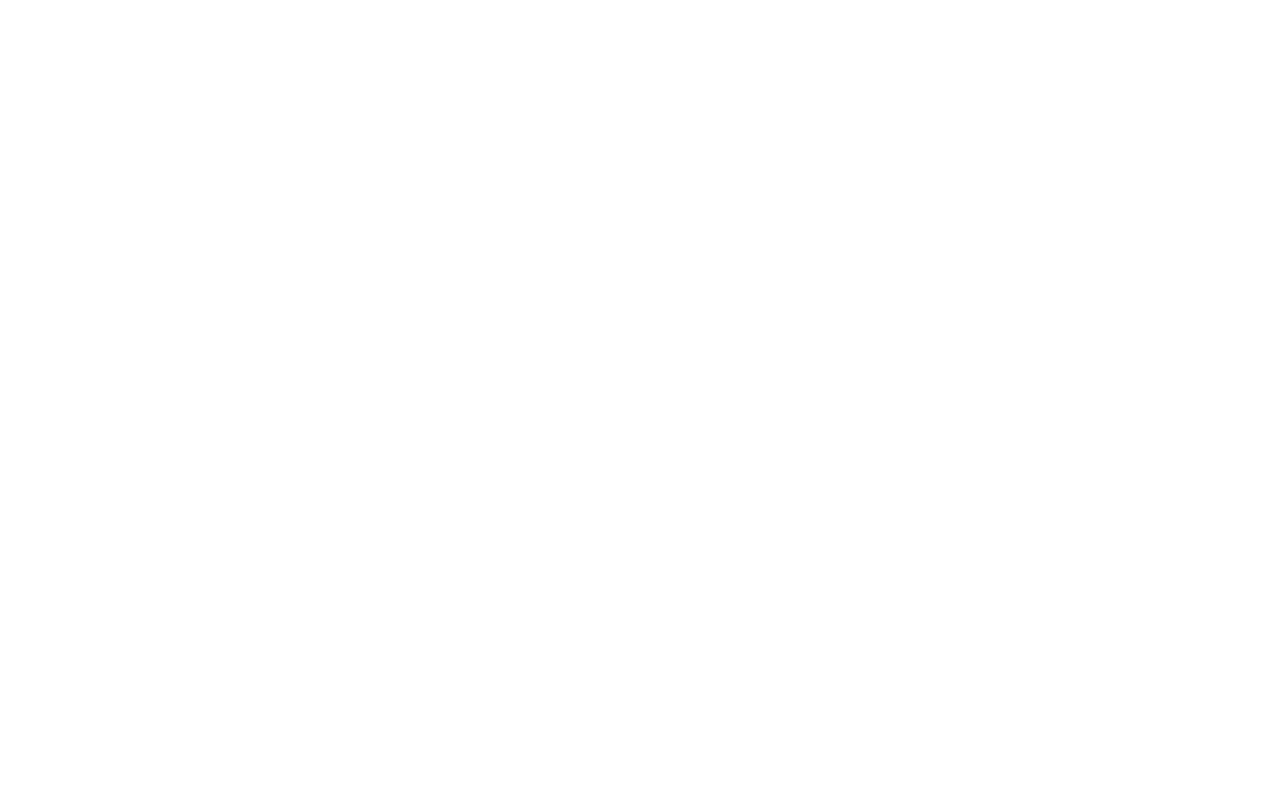
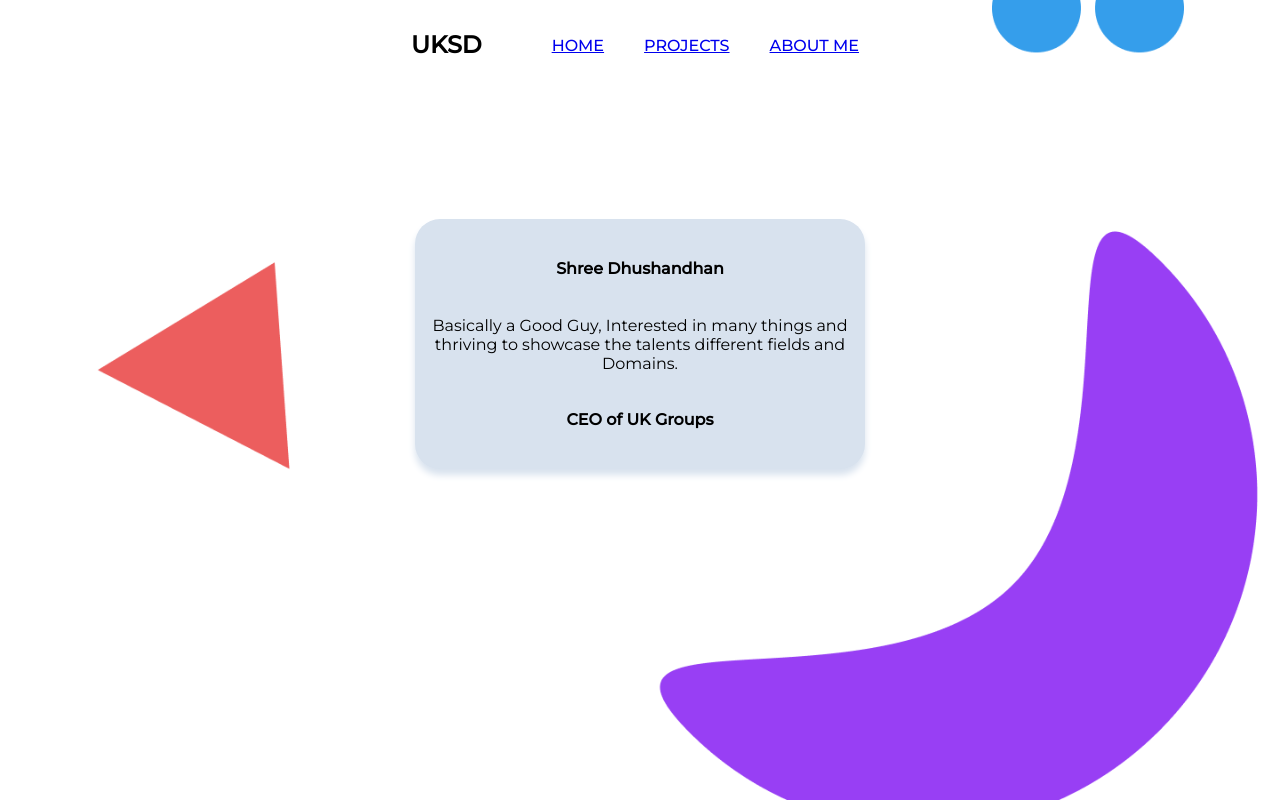
Before and after one commit to dhushandhansd/javascript-practice, a React (Vite) app in the folder react-js-practice/react-practice/: page /aboutme in a window 1280 px wide. Built offline with nearby package versions, Linux system fonts and the light colour scheme.

Commit message:
Portfolio completed

```diff
--- a/react-js-practice/react-practice/src/App.tsx
+++ b/react-js-practice/react-practice/src/App.tsx
@@ -1,11 +1,19 @@
 import { useState } from 'react'
 import { BrowserRouter, Route, Routes } from 'react-router-dom'
 import './App.css'
-import MainComp from './redux/MainComp'
+import About from './Portfolio/About'
+import HomePage from './Portfolio/HomePage'
+import Projects from './Portfolio/Projects'
 
 const App = () => {
   return (
-    <MainComp/>
+    <BrowserRouter>
+      <Routes>
+        <Route path='/' element={<HomePage/>}/>
+        <Route path='/projects' element={<Projects/>}/>
+        <Route path='/aboutme' element={<About/>}/>
+      </Routes>
+    </BrowserRouter>
   )
 }
 
--- /dev/null
+++ b/react-js-practice/react-practice/src/Portfolio/About.tsx
@@ -0,0 +1,15 @@
+import Navbar from "./Components/Navbar"
+import AboutComp from "./Components/AboutComp"
+import './styles/aboutme.css'
+const About = () => {
+    return(
+        <div className="about-container">
+            <Navbar/>
+            <div className="text-container">
+                <AboutComp/>
+            </div>
+        </div>
+    )
+}
+
+export default About
--- /dev/null
+++ b/react-js-practice/react-practice/src/Portfolio/Components/AboutComp.tsx
@@ -0,0 +1,13 @@
+import '../styles/aboutme.css'
+
+const AboutComp = () => {
+    return(
+        <div className="aboutcom-container">
+            <h4>Shree Dhushandhan</h4>
+            <p>Basically a Good Guy, Interested in many things and thriving to showcase the talents different fields and Domains.</p>
+            <h4>CEO of UK Groups</h4>
+        </div>
+    )
+}
+
+export default AboutComp
--- a/react-js-practice/react-practice/src/Portfolio/Components/Navbar.tsx
+++ b/react-js-practice/react-practice/src/Portfolio/Components/Navbar.tsx
@@ -18,12 +18,11 @@
                             PROJECTS
                         </li>
                     </Link>
-                    <li className="navbar-item">
-                        ABOUT ME
-                    </li>
-                    <li className="navbar-item">
-                        CONTACT ME
-                    </li>
+                    <Link to="/aboutme">
+                        <li className="navbar-item">
+                            ABOUT ME
+                        </li>
+                    </Link>
                 </ul>
             </div>
 
--- /dev/null
+++ b/react-js-practice/react-practice/src/Portfolio/styles/aboutme.css
@@ -0,0 +1,46 @@
+.about-container {
+  background-image: url("../../assets/About me.png");
+  background-position: center;
+  background-repeat: no-repeat;
+  background-size: cover;
+  height: 100vh;
+}
+
+.about-container .text-container {
+  display: -webkit-box;
+  display: -ms-flexbox;
+  display: flex;
+  -webkit-box-pack: center;
+      -ms-flex-pack: center;
+          justify-content: center;
+  -webkit-box-align: center;
+      -ms-flex-align: center;
+          align-items: center;
+  -webkit-box-orient: vertical;
+  -webkit-box-direction: normal;
+      -ms-flex-direction: column;
+          flex-direction: column;
+}
+
+.aboutcom-container {
+  display: -webkit-box;
+  display: -ms-flexbox;
+  display: flex;
+  -webkit-box-orient: vertical;
+  -webkit-box-direction: normal;
+      -ms-flex-direction: column;
+          flex-direction: column;
+  -webkit-box-pack: center;
+      -ms-flex-pack: center;
+          justify-content: center;
+  margin-top: 10%;
+  width: 450px;
+  height: 250px;
+  background-color: #D8E2EE;
+  -webkit-box-shadow: 0 6px 7px #D8E2EE;
+          box-shadow: 0 6px 7px #D8E2EE;
+  border: none;
+  border-radius: 25px;
+  text-align: center;
+}
+/*# sourceMappingURL=aboutme.css.map */
--- /dev/null
+++ b/react-js-practice/react-practice/src/Portfolio/styles/aboutme.scss
@@ -0,0 +1,28 @@
+.about-container {
+    background-image: url('../../assets/About\ me.png');
+    background-position: center;
+    background-repeat: no-repeat;
+    background-size: cover;
+    height: 100vh;
+
+    .text-container {
+        display: flex;
+        justify-content: center;
+        align-items: center;
+        flex-direction: column;
+    }
+}
+
+.aboutcom-container {
+    display: flex;
+    flex-direction: column;
+    justify-content: center;
+    margin-top: 10%;
+    width: 450px;
+    height: 250px;
+    background-color: #D8E2EE;
+    box-shadow: 0 6px 7px #D8E2EE;
+    border: none;
+    border-radius: 25px;
+    text-align: center;
+}
```
Also changed, not shown: 1 other file (tests, documents, lock files or other folders).
